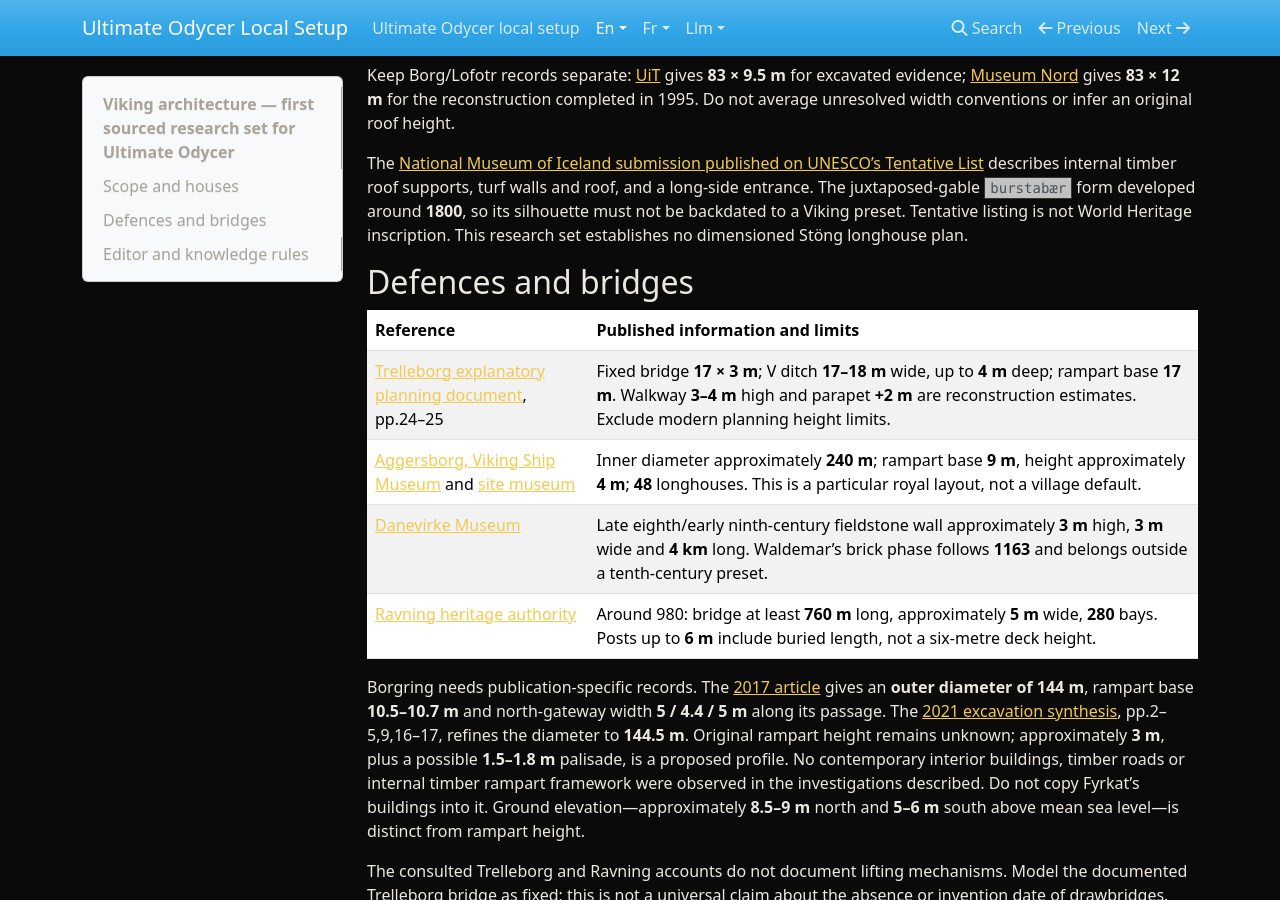
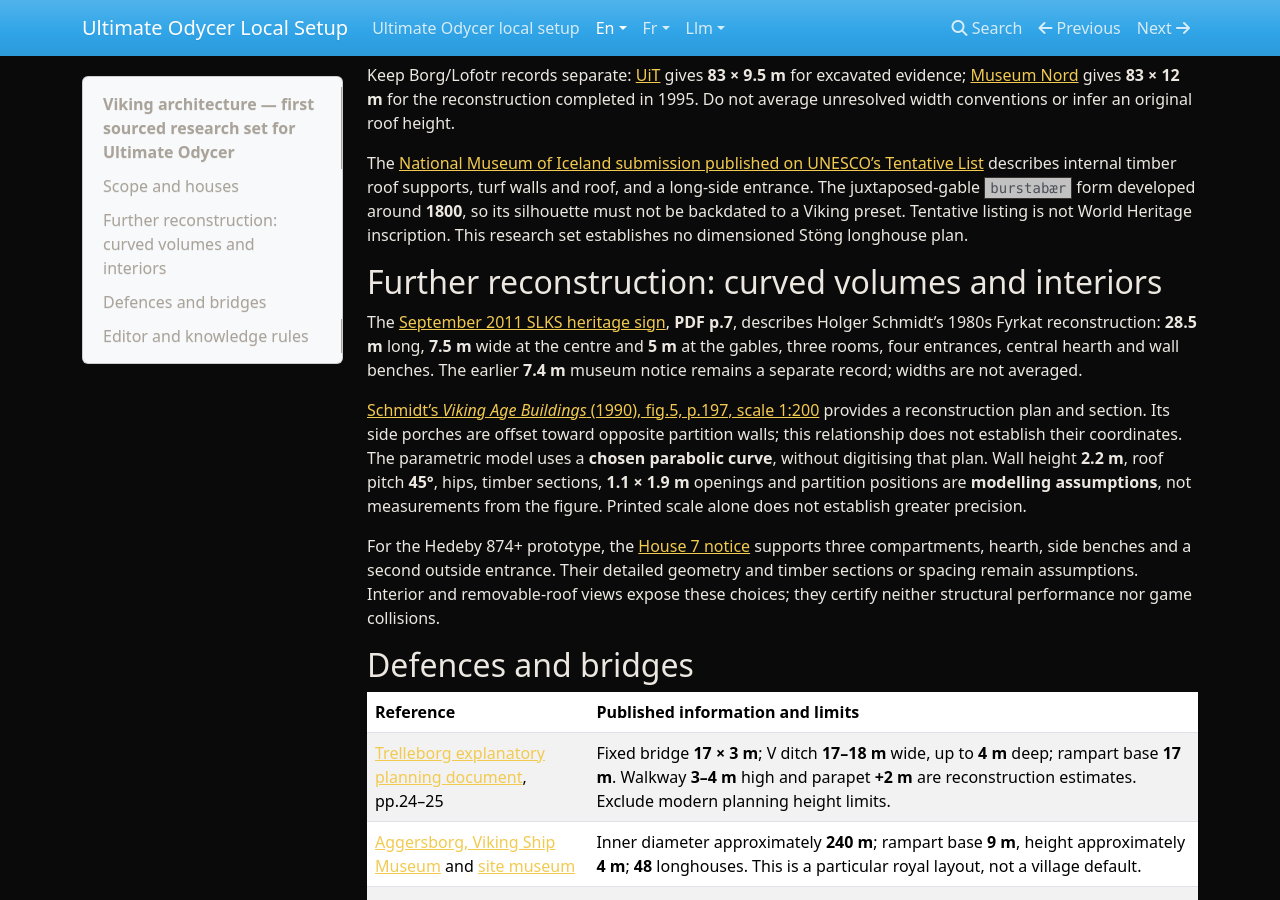
Before and after one commit to zedarvates/ultimate-odycer-docs, an MkDocs documentation site: the page built from docs/en/reference/viking-architecture.md, in a window 1280 px wide and 900 px high, scrolled down 1063 px. Built offline with MkDocs 1.6.1, drawn with Linux system fonts in a browser that asks for light colours.

Commit message:
docs(viking): add sourced Fyrkat plans and interior evidence

```diff
--- a/docs/en/reference/viking-architecture.md
+++ b/docs/en/reference/viking-architecture.md
@@ -29,6 +29,14 @@ Keep Borg/Lofotr records separate: [UiT](https://arkitekturguide.uit.no/files/sh
 
 The [National Museum of Iceland submission published on UNESCO’s Tentative List](https://whc.unesco.org/fr/listesindicatives/5589/) describes internal timber roof supports, turf walls and roof, and a long-side entrance. The juxtaposed-gable `burstabær` form developed around **1800**, so its silhouette must not be backdated to a Viking preset. Tentative listing is not World Heritage inscription. This research set establishes no dimensioned Stöng longhouse plan.
 
+## Further reconstruction: curved volumes and interiors
+
+The [September 2011 SLKS heritage sign](https://slks.dk/fileadmin/user_upload/0_SLKS/Dokumenter/Fortidsminder_Diger/DOIL/KUAS_8190015_Skilte_Fyrkat_september2011_Low.pdf), **PDF p.7**, describes Holger Schmidt’s 1980s Fyrkat reconstruction: **28.5 m** long, **7.5 m** wide at the centre and **5 m** at the gables, three rooms, four entrances, central hearth and wall benches. The earlier **7.4 m** museum notice remains a separate record; widths are not averaged.
+
+[Schmidt’s *Viking Age Buildings* (1990), fig.5, p.197, scale 1:200](https://tidsskrift.dk/jda/article/download/127450/173733/269092) provides a reconstruction plan and section. Its side porches are offset toward opposite partition walls; this relationship does not establish their coordinates. The parametric model uses a **chosen parabolic curve**, without digitising that plan. Wall height **2.2 m**, roof pitch **45°**, hips, timber sections, **1.1 × 1.9 m** openings and partition positions are **modelling assumptions**, not measurements from the figure. Printed scale alone does not establish greater precision.
+
+For the Hedeby 874+ prototype, the [House 7 notice](https://haithabu.de/de/dauerausstellung) supports three compartments, hearth, side benches and a second outside entrance. Their detailed geometry and timber sections or spacing remain assumptions. Interior and removable-roof views expose these choices; they certify neither structural performance nor game collisions.
+
 ## Defences and bridges
 
 | Reference | Published information and limits |
```
Also changed, not shown: docs/fr/reference/viking-architecture.md (+8 -0 lines), 3 other files.
